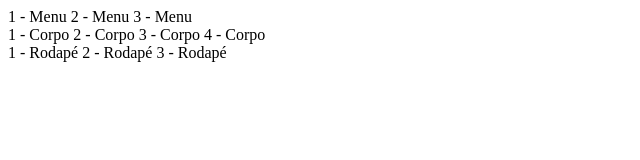
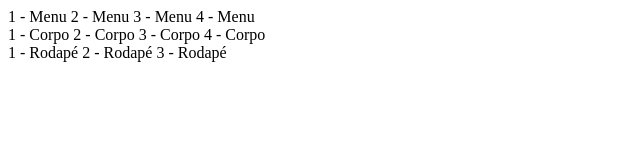
Before and after one commit to MaathL/repositorio, a plain HTML site: page index.html in a window 1280 px wide. Shown: the full height of the page, 0-640 px from the left. Drawn offline with Linux system fonts and the light colour scheme.

Commit message:
Quarto menu

```diff
--- a/index.html
+++ b/index.html
@@ -11,6 +11,7 @@
               1 - Menu
               2 - Menu
               3 - Menu
+              4 - Menu
        </div>
 
        <div>
```
